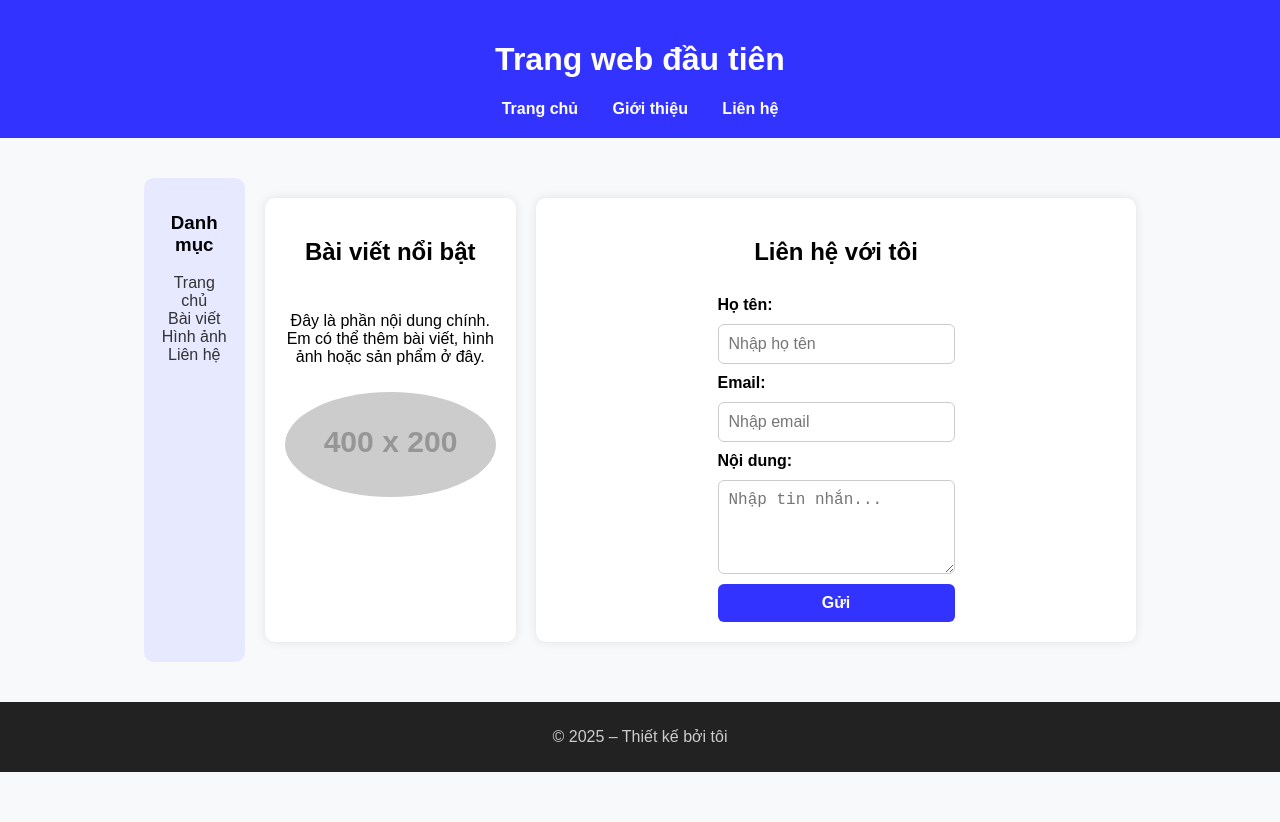
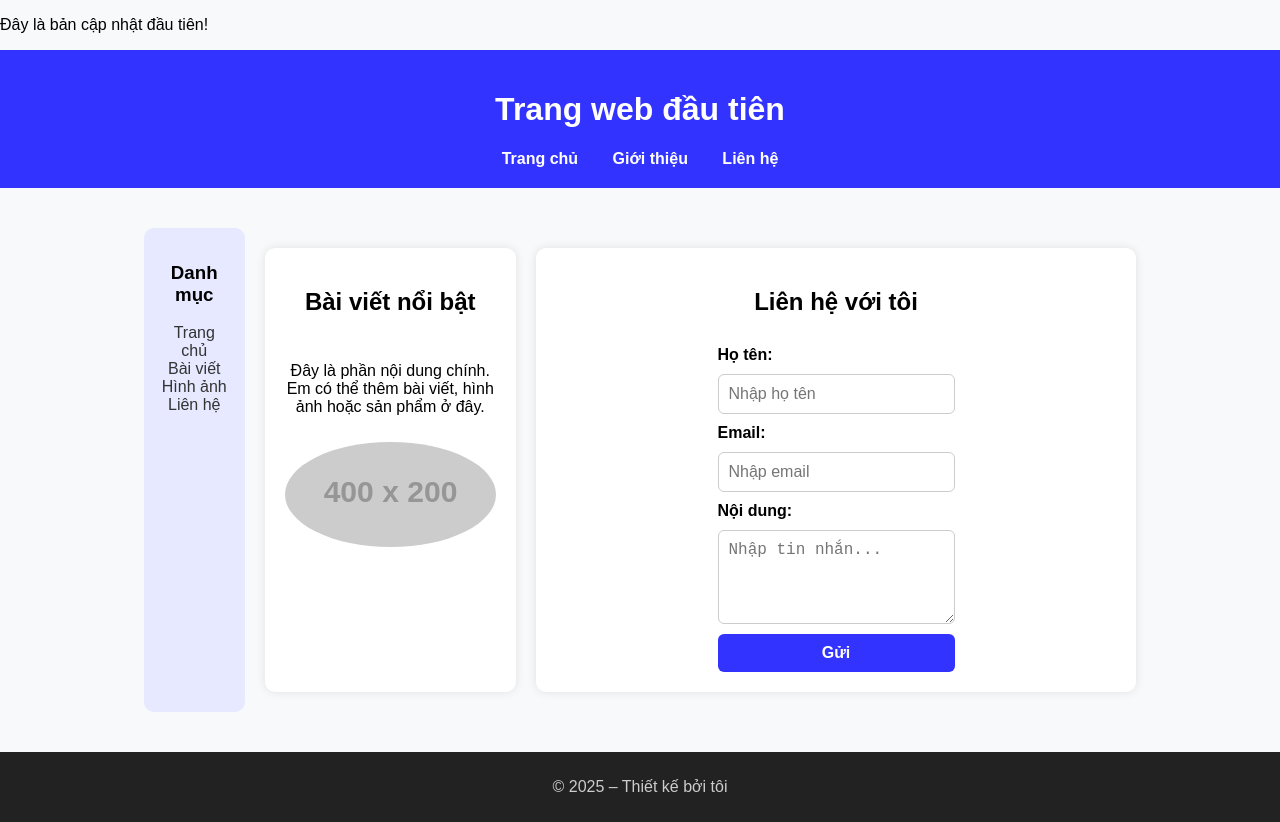
Before and after one commit to quocbao9506-glitch/wed_dau_tien, a plain HTML site: page index.html in a window 1280 px wide. Before the commit the page ends 800 px from the top, so only its background shows below. Drawn offline with Linux system fonts and the light colour scheme; placeholder pictures from the web are drawn by us.

Commit message:
Cập nhật nội dung trang index

```diff
--- a/index.html
+++ b/index.html
@@ -1,5 +1,7 @@
 <!DOCTYPE html>
 <html>
+    <p>Đây là bản cập nhật đầu tiên!</p>
+
 <head>
   <meta charset="UTF-8">
   <meta name="viewport" content="width=device-width, initial-scale=1.0">
```
